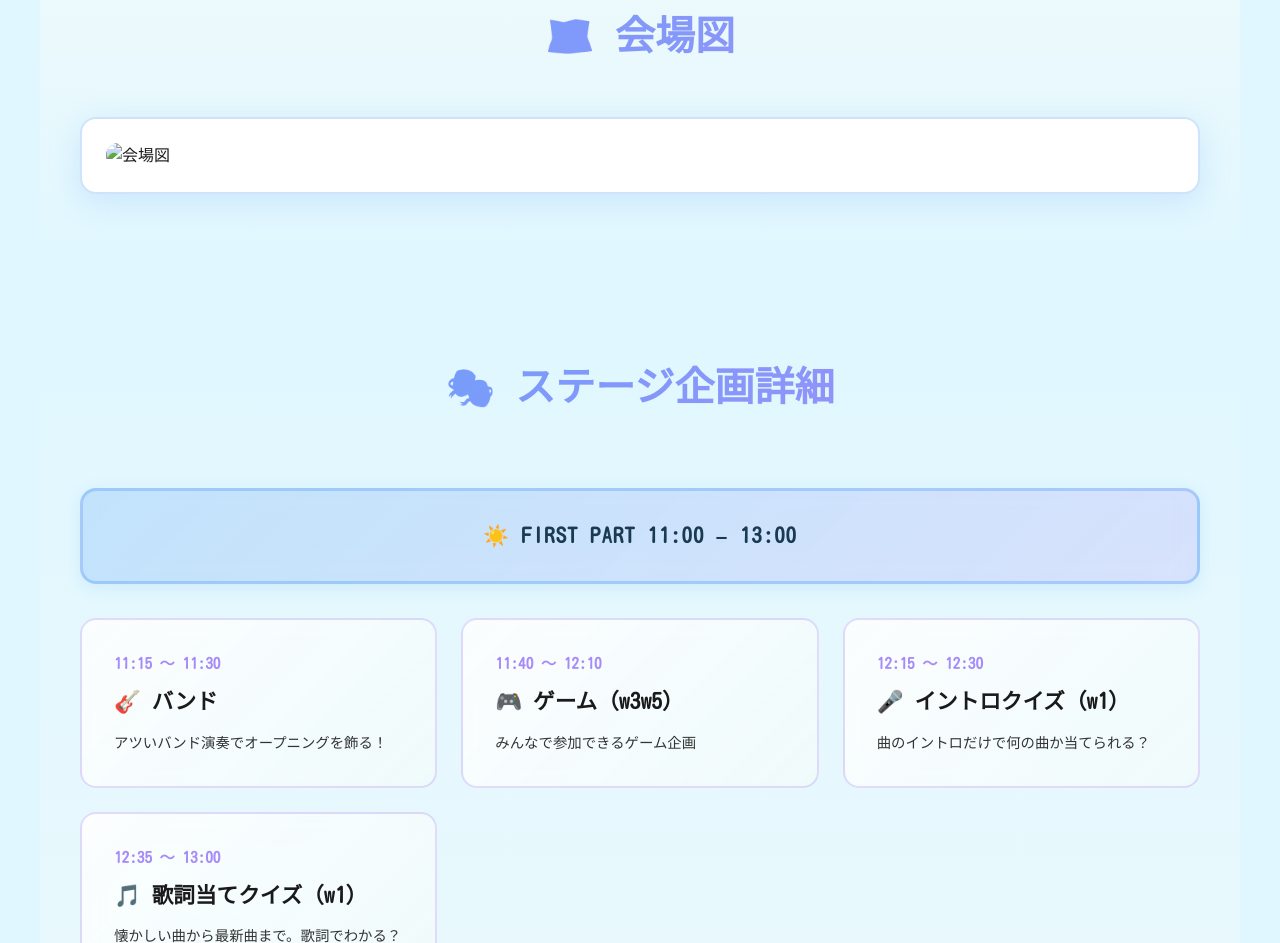
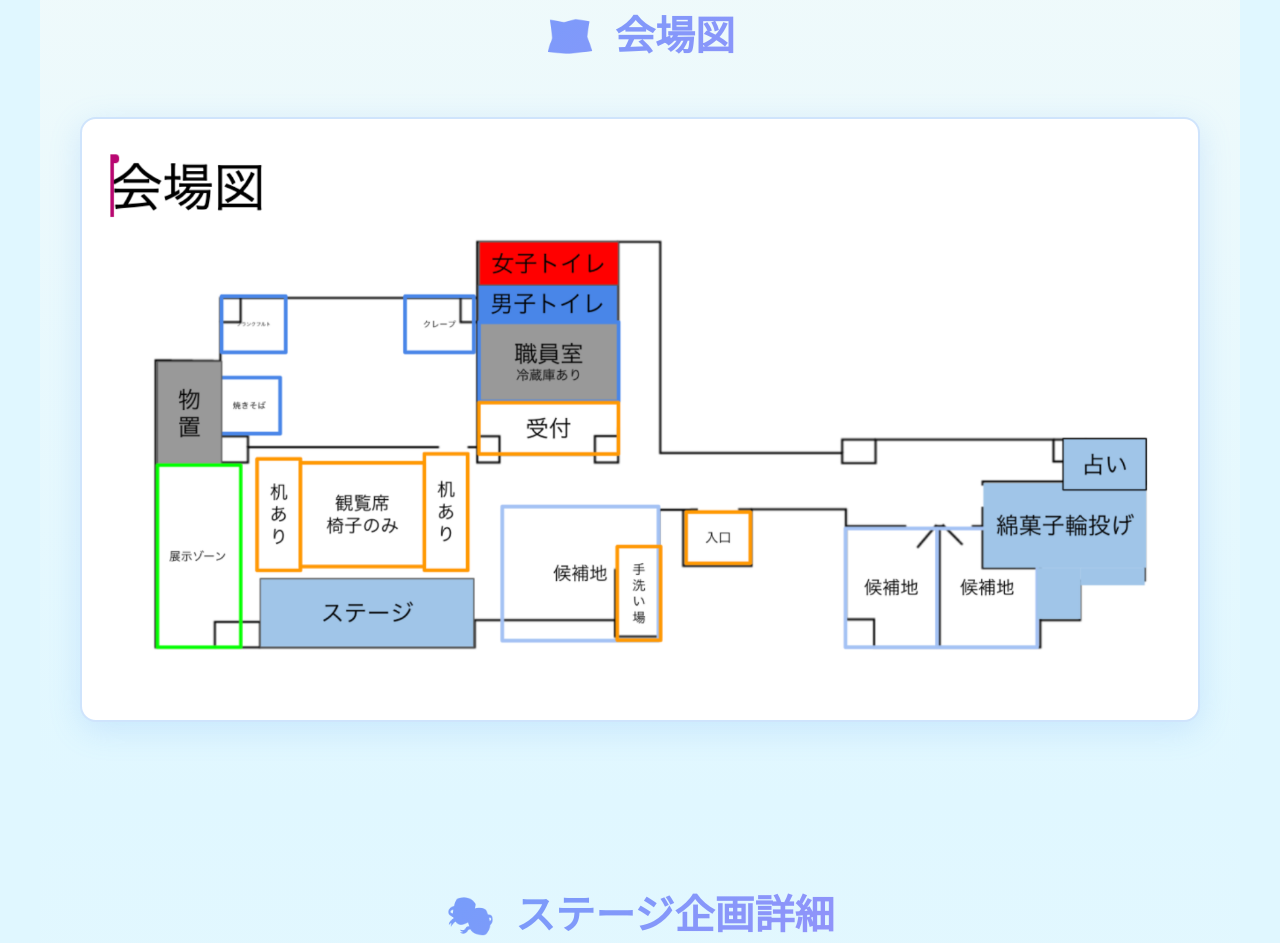
Before and after one commit to Enube1115/Ncanfes-hakataminami-2026, a plain HTML site: page index.html in a window 1280 px wide. Shown: the part 3104-4047 px from the top of the page. Drawn offline with Linux system fonts and the light colour scheme; a web font is replaced by a local one.

Commit message:
Update index.html

```diff
--- a/index.html
+++ b/index.html
@@ -1595,7 +1595,7 @@
   <section class="venue-map-section" id="venue-map">
     <h2 class="section-title">🗺️ 会場図</h2>
     <div class="venue-map-container">
-      <img src="venue-map.png" alt="会場図" class="venue-map-image" id="venue-map-image" style="cursor: pointer;">
+      <img src="Kaizyouzu.png" alt="会場図" class="venue-map-image" id="venue-map-image" style="cursor: pointer;">
     </div>
   </section>
 
@@ -1603,7 +1603,7 @@
   <div class="venue-map-modal" id="venue-map-modal">
     <div class="venue-map-modal-content">
       <button class="venue-map-modal-close" id="venue-map-modal-close">← 戻る</button>
-      <img src="venue-map.png" alt="会場図" class="venue-map-modal-image">
+      <img src="Kaizyouzu.png" alt="会場図" class="venue-map-modal-image">
     </div>
   </div>
 
```
